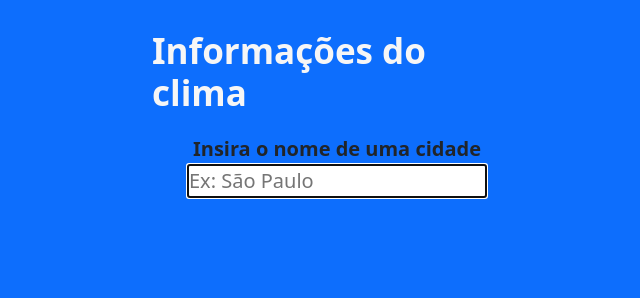
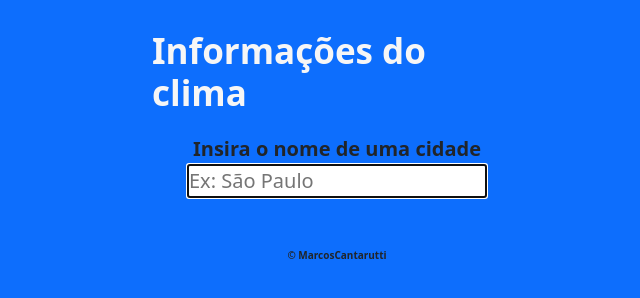
Before and after one commit to MarcosCantarutti/WeatherApplication, a plain HTML site: page index.html in a window 1280 px wide. Shown: the whole page, without its empty margins (303-943 px from the left). Drawn offline with nearby package versions, Linux system fonts and the light colour scheme.

Commit message:
add a footer

```diff
--- a/index.html
+++ b/index.html
@@ -34,6 +34,7 @@
         </div>
     </div>
 </div>
+<footer>&COPY; MarcosCantarutti</footer>
     <script src="./script/weather.js"></script>
     <script src="./script/app.js"></script>
 </body>
--- a/style/style.css
+++ b/style/style.css
@@ -13,6 +13,7 @@ body {
   align-items: center;
   justify-content: center;
   background-color: #0d6efd;
+  flex-direction: column;
 }
 
 .container {
@@ -65,3 +66,7 @@ form {
   font-size: 3rem;
   font-weight: bold;
 }
+
+footer {
+  font-weight: bold;
+}
```
